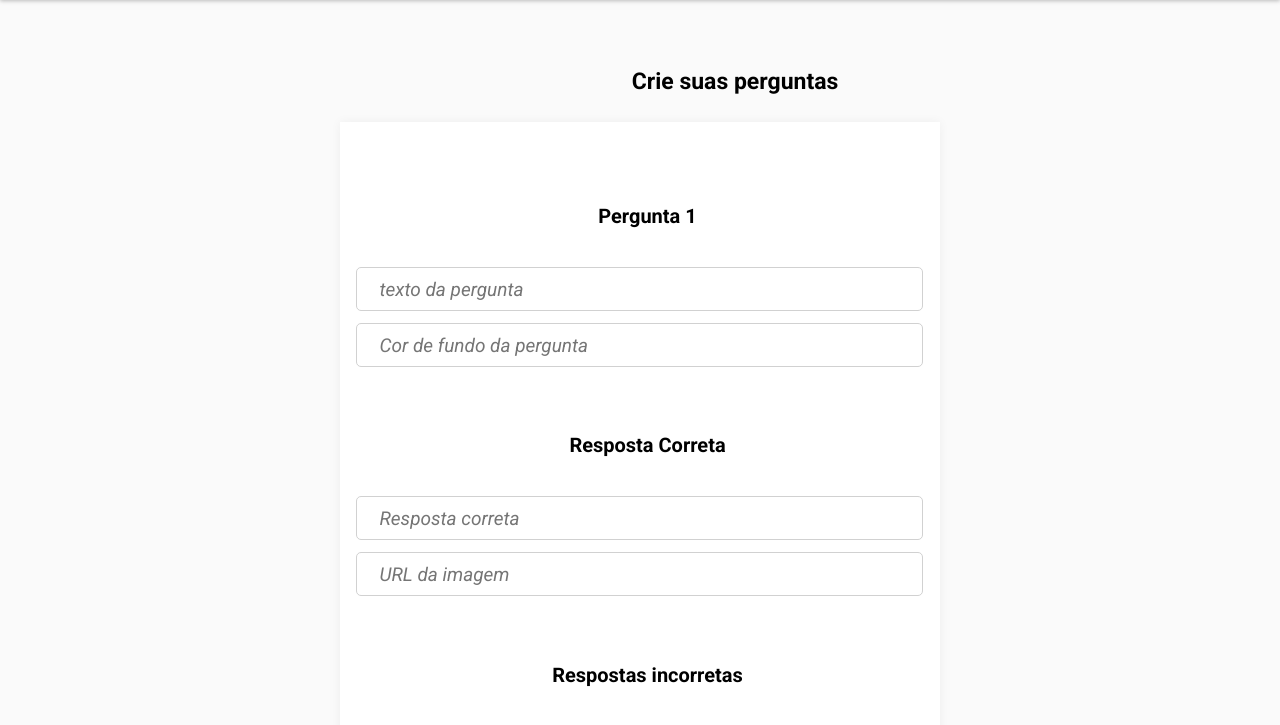
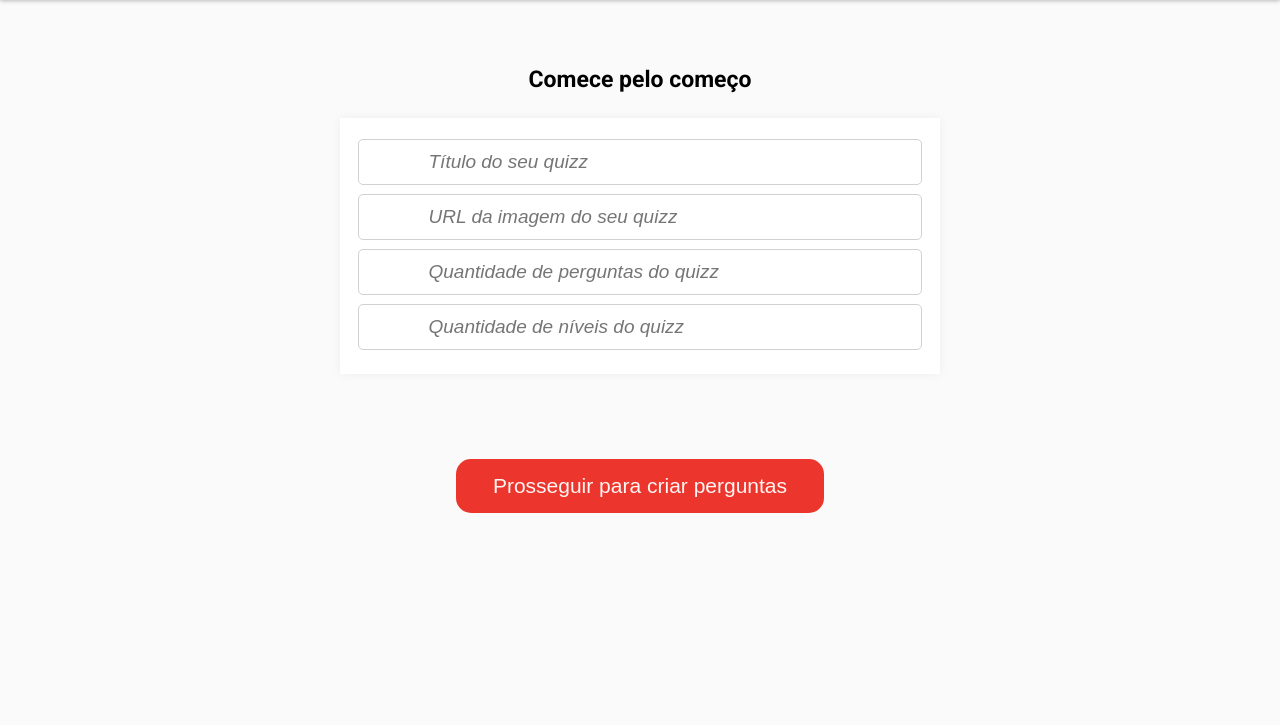
Before and after one commit to vvmafra/projeto6-buzzquizz, a plain HTML site: page index.html in a window 1280 px wide. Both pictures are taken after a click on the element "Criar Quizz". Shown: the part 72-797 px from the top of the page. Drawn offline with nearby package versions, Linux system fonts and the light colour scheme.

Commit message:
versão tela inicial + tela31 + tela 32(quase)

```diff
--- a/index.html
+++ b/index.html
@@ -55,9 +55,10 @@
     <!--Tela 1-->
 
     <div class="tela-2 escondido">TELA 2</div>
-    <!--Aqui começa a parte da Vic-->
-    <div class="tela-3 escondido"></div>
+
+    <div class="tela-32 escondido"></div>
     <!--Div do William-->
+
     <div class="tela-31 escondido">
       <!--Div da Vic-->
       <h1>Comece pelo começo</h1>
@@ -73,7 +74,7 @@
             />
           </li>
           <li class="url">
-            <input type="url" placeholder="URL da imagem do seu quizz" />
+            <input type="url" class="imagem" placeholder="URL da imagem do seu quizz" />
           </li>
           <li class="perguntas">
             <input
@@ -92,7 +93,7 @@
         </ul>
       </div>
       <div class="button">
-        <button class="botao-prosseguir">
+        <button class="botao-prosseguir" onclick="checkInputs()">
           <p>Prosseguir para criar perguntas</p>
         </button>
       </div>
--- a/script.js
+++ b/script.js
@@ -5,22 +5,75 @@ function esconder() {
     const tela1 = document.querySelector(".tela-1");
     tela1.classList.add("escondido");
 
-  const tela3 = document.querySelector(".tela-3");
-  tela3.classList.remove("escondido");
-
-  segundaTela();
+    const tela31 = document.querySelector(".tela-31");
+    tela31.classList.remove("escondido");
 }
 
-function segundaTela() {
-  const terceiraTela = document.querySelector(".tela-3");
+/*Até aqui Victor*/
 
-  terceiraTela.innerHTML = `
+function checkInputs() {
+    let validation = 0;
+    const verificarImagem = document.querySelector(".imagem");
+    imagem = verificarImagem.value;
+
+    const titulo = document.querySelector(".titulo input");
+    if (titulo.value.length < 20 || titulo.value.length > 65) {
+        alert("O número de caracteres digitados deve ser entre 20 e 65");
+    } else {
+        validation++;
+    }
+
+    if (checkurl(imagem) === false) {
+
+        alert("Insira um endereco valido.");
+    } else {
+        validation++;
+    }
+    /*Aqui estava a parte de verificar URL*/
+    const perguntas = document.querySelector(".perguntas input");
+    if (perguntas.value < 3) {
+        alert("A quantidade mínima de perguntas deve ser maior ou igual a 3!");
+    } else {
+        validation++;
+    }
+
+    const niveis = document.querySelector(".niveis input");
+    if (niveis.value < 2) {
+        alert("A quantidade mínima de níveis deve ser maior ou igual a 2!");
+    } else {
+        validation++;
+    }
+
+    if (validation === 4) {
+        console.log("oi");
+        aplicarTela3A();
+        const tela32 = document.querySelector(".tela-32");
+        tela32.classList.remove("escondido");
+        tela3A();
+    }
+    else {
+        alert("Deu erro, faça novamente");
+    }
+}
+
+
+function aplicarTela3A() {
+    const esconder = document.querySelector(".tela-31");
+    esconder.classList.add("escondido");
+}
+/*Até aqui Vitória*/
+
+function tela3A() {
+
+    const tela3A = document.querySelector(".tela-32");
+
+    tela3A.innerHTML = `
   <h1 class="titulo-tela3">Crie suas perguntas</h1>
     <div class="caixa-fake-1 escondido">
       <h1>Pergunta 1</h1>
       <img src="./imagens/Vector.jpg" />
     </div>
-    <div class="caixa-tela-3 ">
+    <div class="caixa-tela-3">
       <div class="pergunta1">
         <br />
         <h1>Pergunta 1</h1>
@@ -187,17 +240,16 @@ function segundaTela() {
     <div onclick="verificarPergunta()" class="botao-quizz">Prosseguir pra criar níveis</div>
     `;
 
+
+}
+function verificarPergunta() {
+
     perguntas = document.querySelector(".input-pergunta");
-
-  cor = document.querySelector(".input-cor");
-
+    const cor = document.querySelector(".input-cor");
     verificarCor = cor.value;
-
     verificarImagem = document.querySelector(".imagem");
 
     imagem = verificarImagem.value;
-}
-function verificarPergunta() {
     const verificarPergunta = perguntas.value;
     console.log(verificarPergunta);
     if (verificarPergunta.length <= "19") {
@@ -226,32 +278,3 @@ function checkurl(imagem) {
     }
 }
 /*Até aqui é o do WIlliam*/
-function checkInputs() {
-  let validation = 0;
-
-  const titulo = document.querySelector(".titulo");
-  if (titulo.value.length < 20 || titulo.value.length > 65) {
-    alert("O número de caracteres digitados deve ser entre 20 e 65");
-  } else {
-    validation++;
-  }
-  /*Aqui estava a parte de verificar URL*/
-  const perguntas = document.querySelector(".perguntas");
-  if (perguntas.value < 3) {
-    alert("A quantidade mínima de perguntas deve ser maior ou igual a 3!");
-  } else {
-    validation++;
-  }
-
-  const niveis = document.querySelector(".niveis");
-  if (niveis.value < 2) {
-    alert("A quantidade mínima de níveis deve ser maior ou igual a 2!");
-  } else {
-    validation++;
-  }
-
-  if (validation === 4) {
-    const esconder = document.querySelector(".tela-3");
-    esconder.classList.add(".escondido");
-  }
-}
--- a/style.css
+++ b/style.css
@@ -134,14 +134,14 @@ body {
   margin: 8px;
 }
 
-.tela-3 {
+.tela-31 {
   margin-top: 100px;
   display: flex;
   justify-content: center;
   flex-direction: column;
 }
 
-.tela-3 h1 {
+.tela-31 h1 {
   font-weight: 700;
   font-size: 23px;
   margin-top: 40px;
```
Lines whose indentation alone changed are shown as unchanged.
